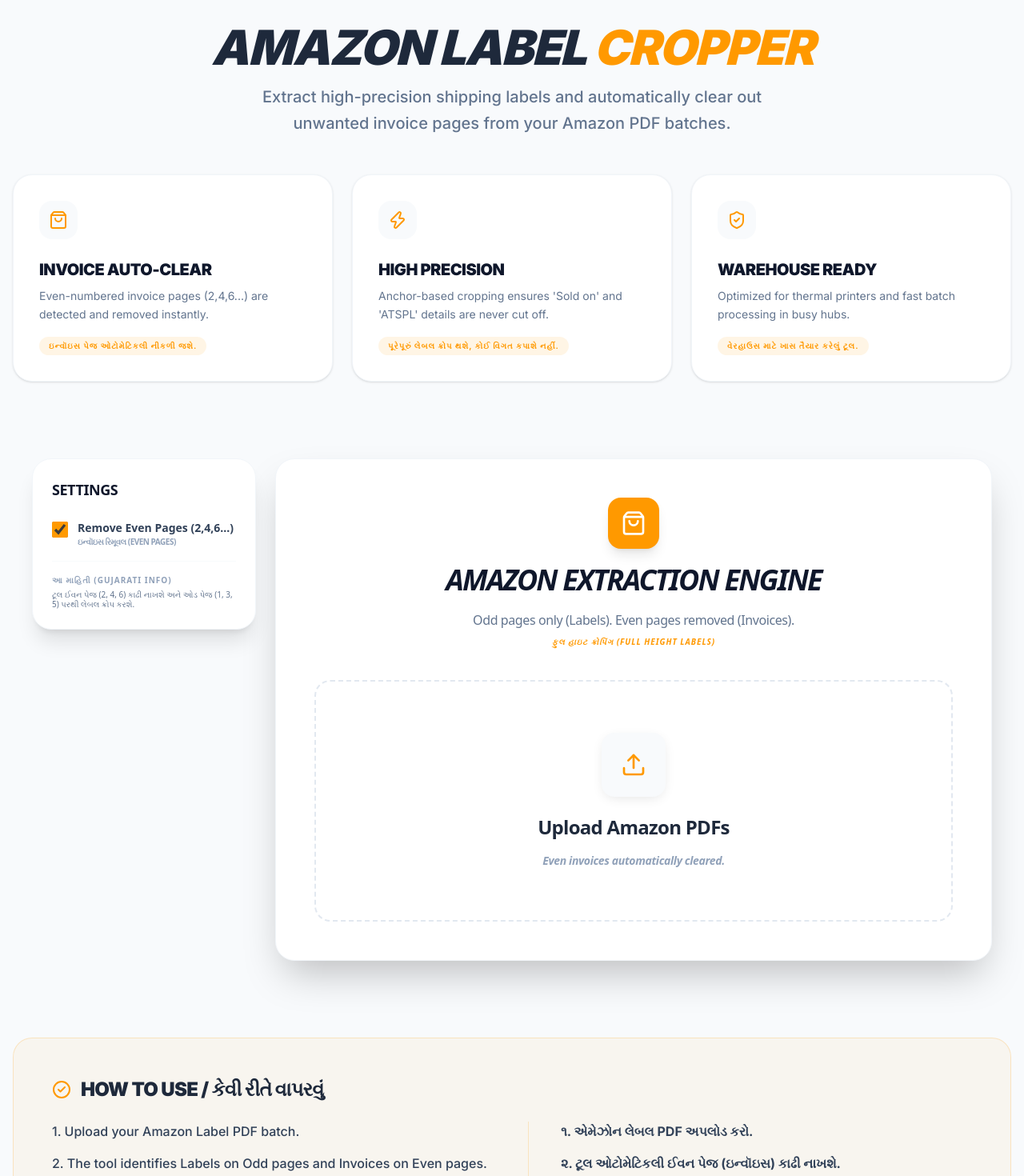
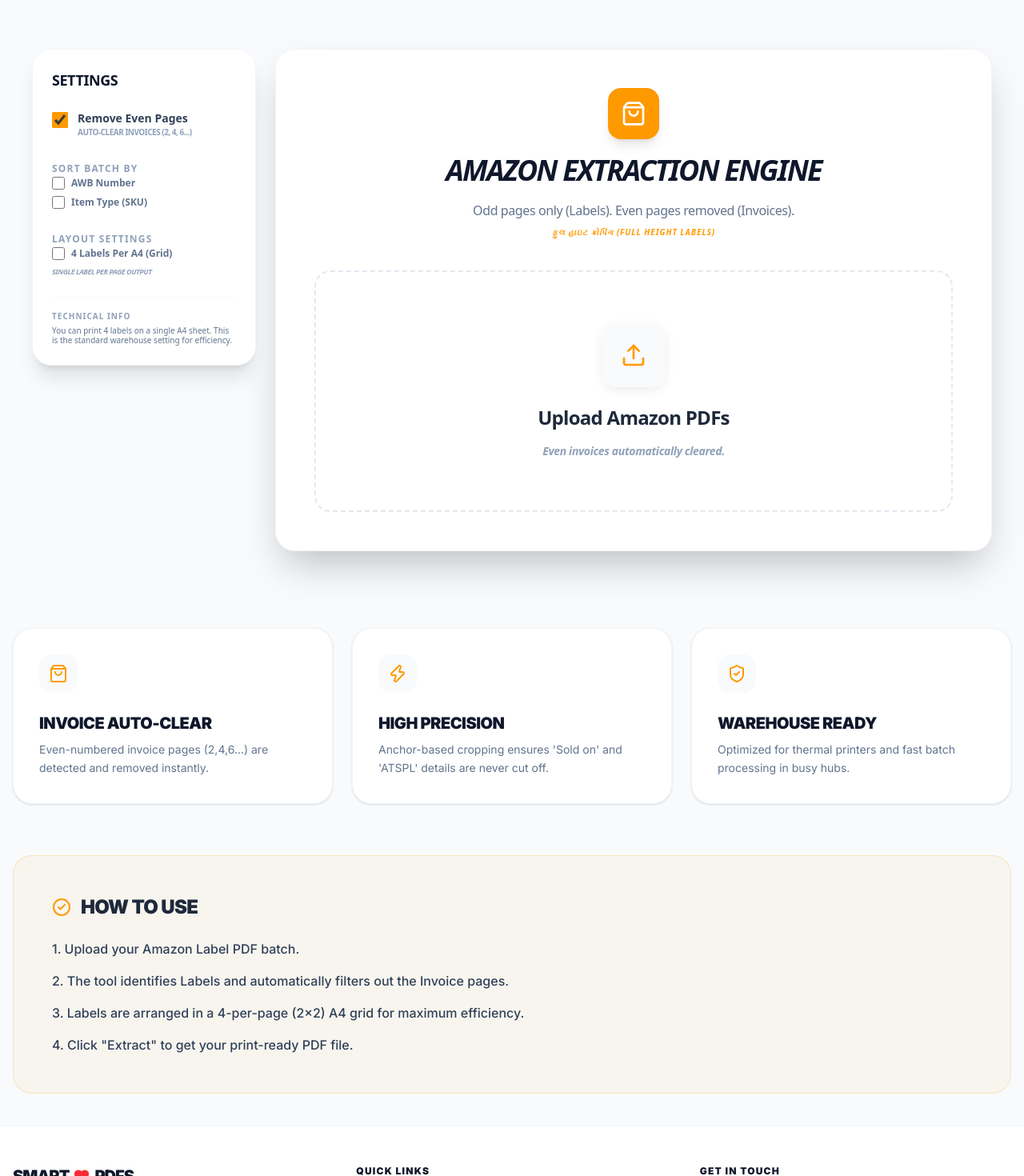
Before and after one commit to Hardik160998/PDF-Tools, a Next.js app: page /tool/amazon-cropper in a window 1280 px wide. Shown: the part 100-1570 px from the top of the page at 80% size. Built offline with nearby package versions, Linux system fonts and the light colour scheme.

Commit message:
feat: add PDF label cropping tools for Meesho, Amazon, and Flipkart marketplaces

```diff
--- a/src/app/tool/amazon-cropper/page.tsx
+++ b/src/app/tool/amazon-cropper/page.tsx
@@ -10,53 +10,38 @@
   return (
     <div className="min-h-screen bg-slate-50/50 dark:bg-slate-950">
       <div className="max-w-7xl mx-auto px-4 pt-10 sm:pt-16 pb-10">
-        <div className="text-center mb-12">
-          <h1 className="text-4xl sm:text-6xl font-black text-slate-900 dark:text-white uppercase tracking-tighter italic mb-4">
-            Amazon Label <span className="text-[#FF9900]">Cropper</span>
-          </h1>
-          <p className="text-slate-500 dark:text-slate-400 text-lg sm:text-xl font-medium max-w-2xl mx-auto leading-relaxed">
-            Extract high-precision shipping labels and automatically clear out unwanted invoice pages from your Amazon PDF batches.
-          </p>
-        </div>
+
+        {/* The Tool */}
+        <AmazonCropper id="amazon-main" />
 
         {/* Feature Grid */}
-        <div className="grid grid-cols-1 md:grid-cols-3 gap-6 mb-16">
+        <div className="grid grid-cols-1 md:grid-cols-3 gap-6 mt-16 mb-16">
           {[
-            { icon: ShoppingBag, title: "Invoice Auto-Clear", desc: "Even-numbered invoice pages (2,4,6...) are detected and removed instantly.", guj: "ઇન્વૉઇસ પેજ ઓટોમેટિકલી નીકળી જશે." },
-            { icon: Zap, title: "High Precision", desc: "Anchor-based cropping ensures 'Sold on' and 'ATSPL' details are never cut off.", guj: "પૂરેપૂરું લેબલ ક્રોપ થશે, કોઈ વિગત કપાશે નહીં." },
-            { icon: ShieldCheck, title: "Warehouse Ready", desc: "Optimized for thermal printers and fast batch processing in busy hubs.", guj: "વેરહાઉસ માટે ખાસ તૈયાર કરેલું ટૂલ." }
+            { icon: ShoppingBag, title: "Invoice Auto-Clear", desc: "Even-numbered invoice pages (2,4,6...) are detected and removed instantly." },
+            { icon: Zap, title: "High Precision", desc: "Anchor-based cropping ensures 'Sold on' and 'ATSPL' details are never cut off." },
+            { icon: ShieldCheck, title: "Warehouse Ready", desc: "Optimized for thermal printers and fast batch processing in busy hubs." }
           ].map((feat, i) => (
             <div key={i} className="bg-white dark:bg-slate-900 p-8 rounded-3xl border border-slate-100 dark:border-slate-800 shadow-sm hover:shadow-xl transition-all group">
               <div className="w-12 h-12 rounded-2xl bg-slate-50 dark:bg-slate-800 flex items-center justify-center mb-6 group-hover:scale-110 transition-transform">
                 <feat.icon className="text-[#FF9900]" size={24} />
               </div>
               <h3 className="text-xl font-black text-slate-900 dark:text-white uppercase tracking-tight mb-2">{feat.title}</h3>
-              <p className="text-slate-500 dark:text-slate-400 text-sm leading-relaxed mb-4">{feat.desc}</p>
-              <p className="text-[10px] font-bold text-[#FF9900] uppercase tracking-widest bg-[#FF9900]/10 px-3 py-1 rounded-full w-fit">{feat.guj}</p>
+              <p className="text-slate-500 dark:text-slate-400 text-sm leading-relaxed">{feat.desc}</p>
             </div>
           ))}
         </div>
 
-        {/* The Tool */}
-        <AmazonCropper id="amazon-main" />
-
         {/* Guidelines */}
-        <div className="mt-16 bg-[#FF9900]/5 dark:bg-[#FF9900]/10 border border-[#FF9900]/20 rounded-3xl p-8 sm:p-12">
+        <div className="bg-[#FF9900]/5 dark:bg-[#FF9900]/10 border border-[#FF9900]/20 rounded-3xl p-8 sm:p-12">
           <div className="flex items-center gap-3 mb-6">
             <CheckCircle2 className="text-[#FF9900]" />
-            <h2 className="text-2xl font-black text-slate-900 dark:text-white uppercase tracking-tight">How to use / કેવી રીતે વાપરવું</h2>
+            <h2 className="text-2xl font-black text-slate-900 dark:text-white uppercase tracking-tight">How to use</h2>
           </div>
-          <div className="grid grid-cols-1 sm:grid-cols-2 gap-10">
-            <div className="space-y-4">
-              <p className="text-slate-700 dark:text-slate-300 font-medium">1. Upload your Amazon Label PDF batch.</p>
-              <p className="text-slate-700 dark:text-slate-300 font-medium">2. The tool identifies Labels on Odd pages and Invoices on Even pages.</p>
-              <p className="text-slate-700 dark:text-slate-300 font-medium">3. Click "Extract" to get a clean, label-only PDF ready for printing.</p>
-            </div>
-            <div className="space-y-4 border-l-0 sm:border-l border-[#FF9900]/20 sm:pl-10">
-              <p className="text-slate-700 dark:text-slate-300 font-bold">૧. એમેઝોન લેબલ PDF અપલોડ કરો.</p>
-              <p className="text-slate-700 dark:text-slate-300 font-bold">૨. ટૂલ ઓટોમેટિકલી ઈવન પેજ (ઇન્વૉઇસ) કાઢી નાખશે.</p>
-              <p className="text-slate-700 dark:text-slate-300 font-bold">૩. "Extract" બટન દબાવીને ફક્ત લેબલ વાળી ફાઇલ ડાઉનલોડ કરો.</p>
-            </div>
+          <div className="space-y-4 max-w-3xl">
+            <p className="text-slate-700 dark:text-slate-300 font-medium">1. Upload your Amazon Label PDF batch.</p>
+            <p className="text-slate-700 dark:text-slate-300 font-medium">2. The tool identifies Labels and automatically filters out the Invoice pages.</p>
+            <p className="text-slate-700 dark:text-slate-300 font-medium">3. Labels are arranged in a 4-per-page (2x2) A4 grid for maximum efficiency.</p>
+            <p className="text-slate-700 dark:text-slate-300 font-medium">4. Click "Extract" to get your print-ready PDF file.</p>
           </div>
         </div>
       </div>
--- a/src/components/tools/AmazonCropper.tsx
+++ b/src/components/tools/AmazonCropper.tsx
@@ -22,7 +22,7 @@
 async function detectAmazonLabels(
   page: any,
   scale: number
-): Promise<{ labels: Array<{ bounds: CropBounds; awb: string; orderId: string }>; isInvoice: boolean }> {
+): Promise<{ labels: Array<{ bounds: CropBounds; awb: string; orderId: string; itemType: string }>; isInvoice: boolean }> {
   const viewport = page.getViewport({ scale });
   const content = await page.getTextContent();
   const items = content.items as any[];
@@ -42,7 +42,7 @@
   // If it's an invoice page but NO AWB is found, skip it
   if (isInvoicePage && awbItems.length === 0) return { labels: [], isInvoice: true };
 
-  const labels: Array<{ bounds: CropBounds; awb: string; orderId: string }> = [];
+  const labels: Array<{ bounds: CropBounds; awb: string; orderId: string; itemType: string }> = [];
 
   for (const awbItem of awbItems) {
     const awbText = awbItem.str.match(/AWB\s*([0-9]+)/i)?.[1] || '';
@@ -86,10 +86,43 @@
     // Calculate Y from top for the canvas crop
     const canvasY = Math.max(0, viewport.height - topPdfY * scale);
 
+    // Extract Item Type (SKU) - Improved Robustness
+    const itemTypeHeader = items.find(i => i.str.toUpperCase().includes('ITEM TYPE'));
+    let itemType = 'Unknown';
+    if (itemTypeHeader) {
+      const headerX = itemTypeHeader.transform[4];
+      const headerY = itemTypeHeader.transform[5];
+
+      // Strategy 1: Find item just below this header (within a 60pt vertical range)
+      let itemBelow = items.find(i =>
+        i.str.trim() !== '' &&
+        i.str !== itemTypeHeader.str &&
+        Math.abs(i.transform[4] - headerX) < 80 &&
+        (headerY - i.transform[5]) > 2 && (headerY - i.transform[5]) < 60
+      );
+
+      // Strategy 2: If not found, look for text in the same "cell" area
+      if (!itemBelow) {
+        itemBelow = items.find(i =>
+          i.str.trim() !== '' &&
+          i.str !== itemTypeHeader.str &&
+          Math.abs(i.transform[4] - headerX) < 120 &&
+          Math.abs(i.transform[5] - headerY) < 30
+        );
+      }
+
+      if (itemBelow) {
+        itemType = itemBelow.str.trim();
+        // Clean common prefixes if any
+        itemType = itemType.replace(/^[:\s-]+/, '');
+      }
+    }
+
     labels.push({
       bounds: { ...bounds, y: canvasY },
       awb: awbText,
-      orderId
+      orderId,
+      itemType
     });
   }
 
@@ -97,8 +130,9 @@
   if (labels.length === 0 && !isInvoicePage) {
     labels.push({
       bounds: { x: 0, y: 0, width: pageW, height: pageH },
-      awb: '',
-      orderId: ''
+      awb: 'N/A',
+      orderId: 'N/A',
+      itemType: 'Unknown'
     });
   }
 
@@ -112,6 +146,10 @@
   const [pdfUrl, setPdfUrl] = useState<string | null>(null);
   const [labelCount, setLabelCount] = useState(0);
   const [skipEvenPages, setSkipEvenPages] = useState(true);
+  const [sortByAwb, setSortByAwb] = useState(false);
+  const [sortBySku, setSortBySku] = useState(false);
+  const [useA4Grid, setUseA4Grid] = useState(false);
+  const [layout] = useState<'4'>('4');
   const [showSettings, setShowSettings] = useState(false);
   const inputRef = useRef<HTMLInputElement>(null);
 
@@ -130,57 +168,32 @@
     if (!files.length) return;
     setProcessing(true); setDone(false);
 
-    // Dynamic imports for browser-only libraries
     const { PDFDocument } = await import('pdf-lib');
     const pdfjsLib = await import('pdfjs-dist');
     pdfjsLib.GlobalWorkerOptions.workerSrc = '/workers/pdf.worker.min.mjs';
 
     const outDoc = await PDFDocument.create();
     let totalProcessed = 0;
+    const A4_WIDTH = 595.28;
+    const A4_HEIGHT = 841.89;
+    let currentPage: any = null;
+    let labelIdxOnPage = 0;
+
+    const allLabels: Array<{ pageIdx: number; srcDoc: any; data: any }> = [];
 
     for (const entry of files) {
       setFiles(prev => prev.map(f => f.id === entry.id ? { ...f, status: 'processing' } : f));
       try {
         const buf = await entry.file.arrayBuffer();
-
-        // Load for detection
         const pdfJsDoc = await pdfjsLib.getDocument({ data: buf.slice(0) }).promise;
-        // Load for vector cropping
         const srcDoc = await PDFDocument.load(buf);
 
         for (let p = 1; p <= pdfJsDoc.numPages; p++) {
           if (skipEvenPages && p % 2 === 0) continue;
-
           const pageJs = await pdfJsDoc.getPage(p);
-          const { labels, isInvoice } = await detectAmazonLabels(pageJs, 1); // Detection at scale 1 is fine for text
-
+          const { labels, isInvoice } = await detectAmazonLabels(pageJs, 1);
           if (labels.length > 0 && !isInvoice) {
-            for (const label of labels) {
-              const { bounds } = label;
-              // Bounds are now in PDF points
-
-              // Copy the original page to maintain vector quality
-              const [copiedPage] = await outDoc.copyPages(srcDoc, [p - 1]);
-
-              // Apply vector crop
-              // bounds.y is currently distance from top in our logic, let's fix it for PDF-Lib (bottom-up)
-              const pageH = copiedPage.getHeight();
-              const pageW = copiedPage.getWidth();
-
-              // PDF coordinates are bottom-up
-              // Our bounds.y was (pageH - topPdfY * scale) -> with scale 1 it's (pageH - topPdfY)
-              // So top edge = pageH - bounds.y, bottom edge = top edge - bounds.height
-              const topEdge = pageH - bounds.y;
-              const bottomEdge = topEdge - bounds.height;
-              const leftEdge = bounds.x;
-              const rightEdge = leftEdge + bounds.width;
-
-              copiedPage.setMediaBox(leftEdge, bottomEdge, rightEdge, topEdge);
-              copiedPage.setCropBox(leftEdge, bottomEdge, rightEdge, topEdge);
-
-              outDoc.addPage(copiedPage);
-              totalProcessed++;
-            }
+            labels.forEach(l => allLabels.push({ pageIdx: p - 1, srcDoc, data: l }));
           }
         }
         setFiles(prev => prev.map(f => f.id === entry.id ? { ...f, status: 'done', pageCount: pdfJsDoc.numPages } : f));
@@ -188,6 +201,73 @@
         console.error(err);
         setFiles(prev => prev.map(f => f.id === entry.id ? { ...f, status: 'error' } : f));
       }
+    }
+
+    // Apply Sorting (Multi-level if both enabled)
+    allLabels.sort((a, b) => {
+      // 1. Primary Sort: Item Type (SKU)
+      if (sortBySku) {
+        const skuCmp = a.data.itemType.localeCompare(b.data.itemType);
+        if (skuCmp !== 0) return skuCmp;
+      }
+      // 2. Secondary Sort: AWB Number
+      if (sortByAwb) {
+        return a.data.awb.localeCompare(b.data.awb, undefined, { numeric: true });
+      }
+      return 0;
+    });
+
+    // Process sorted labels into output
+    for (const labelObj of allLabels) {
+      const { data, srcDoc, pageIdx } = labelObj;
+      const { bounds } = data;
+      const [embeddedPage] = await outDoc.embedPages([srcDoc.getPages()[pageIdx]]);
+
+      if (useA4Grid) {
+        const maxLabels = 4;
+        if (!currentPage || labelIdxOnPage >= maxLabels) {
+          currentPage = outDoc.addPage([A4_WIDTH, A4_HEIGHT]);
+          labelIdxOnPage = 0;
+        }
+
+        let targetW = (A4_WIDTH / 2) - 30;
+        let targetH = (A4_HEIGHT / 2) - 30;
+        let targetX = (labelIdxOnPage % 2 === 0) ? 20 : (A4_WIDTH / 2) + 10;
+        let targetY = (labelIdxOnPage < 2) ? (A4_HEIGHT / 2) + 15 : 15;
+
+        const scaleX = targetW / bounds.width;
+        const scaleY = targetH / bounds.height;
+        const finalScale = Math.min(scaleX, scaleY, 1.2);
+
+        const drawW = bounds.width * finalScale;
+        const drawH = bounds.height * finalScale;
+        const offsetX = targetX + (targetW - drawW) / 2;
+        const offsetY = targetY + (targetH - drawH) / 2;
+
+        const srcPageH = srcDoc.getPages()[pageIdx].getHeight();
+        const clipBottom = srcPageH - (bounds.y + bounds.height);
+        const clipTop = srcPageH - bounds.y;
+        const clipLeft = bounds.x;
+        const clipRight = bounds.x + bounds.width;
+
+        currentPage.drawPage(embeddedPage, {
+          x: offsetX, y: offsetY, width: drawW, height: drawH,
+          left: clipLeft, bottom: clipBottom, right: clipRight, top: clipTop,
+        });
+
+        labelIdxOnPage++;
+      } else {
+        // Standard single page output
+        const labelPage = outDoc.addPage([bounds.width, bounds.height]);
+        labelPage.drawPage(embeddedPage, {
+          x: 0, y: 0, width: bounds.width, height: bounds.height,
+          left: bounds.x,
+          bottom: srcDoc.getPages()[pageIdx].getHeight() - (bounds.y + bounds.height),
+          right: bounds.x + bounds.width,
+          top: srcDoc.getPages()[pageIdx].getHeight() - bounds.y,
+        });
+      }
+      totalProcessed++;
     }
 
     const pdfBytes = await outDoc.save();
@@ -211,17 +291,61 @@
 
           <div className={`${showSettings ? 'block' : 'hidden'} lg:block p-6`}>
             <h3 className="hidden lg:block text-lg font-black text-slate-900 dark:text-white mb-6 uppercase tracking-tight text-left">Settings</h3>
-            <div className="space-y-4 text-left">
+            <div className="space-y-6 text-left">
               <label className="flex items-start gap-3 cursor-pointer group">
                 <input type="checkbox" checked={skipEvenPages} onChange={e => setSkipEvenPages(e.target.checked)} className="w-5 h-5 mt-0.5 rounded border-slate-300 text-[#FF9900]" style={{ accentColor: ACCENT }} />
                 <div className="flex flex-col">
-                  <span className="text-sm font-bold text-slate-700 dark:text-slate-200 group-hover:text-[#FF9900]">Remove Even Pages (2,4,6...)</span>
-                  <span className="text-[10px] text-slate-400 font-bold uppercase tracking-tighter">ઇન્વૉઇસ રિમૂવલ (Even Pages)</span>
+                  <span className="text-sm font-bold text-slate-700 dark:text-slate-200 group-hover:text-[#FF9900]">Remove Even Pages</span>
+                  <span className="text-[10px] text-slate-400 font-bold uppercase tracking-tighter">Auto-clear invoices (2, 4, 6...)</span>
                 </div>
               </label>
+
+              <div className="space-y-3">
+                <span className="text-xs font-black text-slate-400 uppercase tracking-widest">Sort Batch By</span>
+                <div className="flex flex-col gap-2">
+                  <label className="flex items-center gap-2 cursor-pointer group">
+                    <input
+                      type="checkbox"
+                      checked={sortByAwb}
+                      onChange={() => setSortByAwb(!sortByAwb)}
+                      className="w-4 h-4 rounded border-slate-300 text-[#FF9900]"
+                      style={{ accentColor: ACCENT }}
+                    />
+                    <span className={`text-xs font-bold transition-colors ${sortByAwb ? 'text-[#FF9900]' : 'text-slate-500 group-hover:text-slate-700'}`}>AWB Number</span>
+                  </label>
+                  <label className="flex items-center gap-2 cursor-pointer group">
+                    <input
+                      type="checkbox"
+                      checked={sortBySku}
+                      onChange={() => setSortBySku(!sortBySku)}
+                      className="w-4 h-4 rounded border-slate-300 text-[#FF9900]"
+                      style={{ accentColor: ACCENT }}
+                    />
+                    <span className={`text-xs font-bold transition-colors ${sortBySku ? 'text-[#FF9900]' : 'text-slate-500 group-hover:text-slate-700'}`}>Item Type (SKU)</span>
+                  </label>
+                </div>
+              </div>
+
+              <div className="space-y-2">
+                <span className="text-xs font-black text-slate-400 uppercase tracking-widest">Layout Settings</span>
+                <label className="flex items-center gap-2 cursor-pointer group">
+                  <input
+                    type="checkbox"
+                    checked={useA4Grid}
+                    onChange={() => setUseA4Grid(!useA4Grid)}
+                    className="w-4 h-4 rounded border-slate-300 text-[#FF9900]"
+                    style={{ accentColor: ACCENT }}
+                  />
+                  <span className={`text-xs font-bold transition-colors ${useA4Grid ? 'text-[#FF9900]' : 'text-slate-500 group-hover:text-slate-700'}`}>4 Labels Per A4 (Grid)</span>
+                </label>
+                <p className="text-[9px] text-slate-400 font-bold italic uppercase tracking-tighter mt-1">
+                  {useA4Grid ? 'Optimal 2x2 Warehouse Grid enabled' : 'Single label per page output'}
+                </p>
+              </div>
+
               <div className="pt-4 border-t border-slate-50 dark:border-slate-700 text-left">
-                <p className="text-[10px] font-black text-slate-400 uppercase tracking-widest mb-1">આ માહિતી (Gujarati Info)</p>
-                <p className="text-[10px] text-slate-500 font-medium leading-tight">ટૂલ ઈવન પેજ (2, 4, 6) કાઢી નાખશે અને ઓડ પેજ (1, 3, 5) પરથી લેબલ ક્રોપ કરશે.</p>
+                <p className="text-[10px] font-black text-slate-400 uppercase tracking-widest mb-1">Technical Info</p>
+                <p className="text-[10px] text-slate-500 font-medium leading-tight">You can print 4 labels on a single A4 sheet. This is the standard warehouse setting for efficiency.</p>
               </div>
             </div>
           </div>
@@ -261,7 +385,7 @@
               <div className="p-10 rounded-full bg-green-100 dark:bg-green-500/20 text-green-500 inline-block"><CheckCircle2 size={64} /></div>
               <h3 className="text-3xl font-black text-slate-900 dark:text-white uppercase tracking-tight">{labelCount} Labels Extracted</h3>
               <p className="text-slate-500 font-medium -mt-4 italic font-bold text-sm leading-relaxed text-center">
-                Odd pages preserved. Even invoice pages removed.<br/>
+                Odd pages preserved. Even invoice pages removed.<br />
                 બધા ઓડ પેજ રાખવામાં આવ્યા છે અને ઈવન પેજ કાઢી નાખ્યા છે.
               </p>
               <a href={pdfUrl!} download="amazon_labels_ready.pdf" className="block py-5 text-white rounded-2xl text-2xl font-black shadow-xl hover:scale-[1.02] transition-all uppercase tracking-tighter" style={{ background: ACCENT }}><Download size={24} className="inline mr-2" /> Download Final PDF</a>
--- a/src/components/tools/FlipkartCropper.tsx
+++ b/src/components/tools/FlipkartCropper.tsx
@@ -329,12 +329,12 @@
   const [keepInvoice, setKeepInvoice] = useState(false);
   const [sortByAwb, setSortByAwb] = useState(false);
   const [sortBySeller, setSortBySeller] = useState(false);
-  const [sortBySku, setSortBySku] = useState(true);
-  const [sortByQty, setSortByQty] = useState(true);
+  const [sortBySku, setSortBySku] = useState(false);
+  const [sortByQty, setSortByQty] = useState(false);
   const [labelsPerA4, setLabelsPerA4] = useState(false);
-  const [highlightSku, setHighlightSku] = useState(true);
-  const [multiOrderAtBottom, setMultiOrderAtBottom] = useState(true);
-  const [fallbackAtBottom, setFallbackAtBottom] = useState(true);
+  const [highlightSku, setHighlightSku] = useState(false);
+  const [multiOrderAtBottom, setMultiOrderAtBottom] = useState(false);
+  const [fallbackAtBottom, setFallbackAtBottom] = useState(false);
   const [showSettings, setShowSettings] = useState(false);
   const inputRef = useRef<HTMLInputElement>(null);
 
--- a/src/components/tools/MeeshoCropLabel.tsx
+++ b/src/components/tools/MeeshoCropLabel.tsx
@@ -211,11 +211,11 @@
   const [labelCount, setLabelCount] = useState(0);
   const [sortBySeller, setSortBySeller] = useState(false);
   const [sortByCourier, setSortByCourier] = useState(false);
-  const [sortBySku, setSortBySku] = useState(true);
-  const [sortByQty, setSortByQty] = useState(true);
+  const [sortBySku, setSortBySku] = useState(false);
+  const [sortByQty, setSortByQty] = useState(false);
   const [labelsPerA4, setLabelsPerA4] = useState(false);
-  const [highlightSku, setHighlightSku] = useState(true);
-  const [multiOrderAtBottom, setMultiOrderAtBottom] = useState(true);
+  const [highlightSku, setHighlightSku] = useState(false);
+  const [multiOrderAtBottom, setMultiOrderAtBottom] = useState(false);
   const [splitByCourier, setSplitByCourier] = useState(false);
   const [exportMetadata, setExportMetadata] = useState(false);
   const [showSettings, setShowSettings] = useState(false);
--- a/src/components/tools/MeeshoCropper.tsx
+++ b/src/components/tools/MeeshoCropper.tsx
@@ -202,10 +202,10 @@
   const [labelCount, setLabelCount] = useState(0);
   const [sortBySeller, setSortBySeller] = useState(false);
   const [sortByCourier, setSortByCourier] = useState(false);
-  const [sortBySku, setSortBySku] = useState(true);
-  const [sortByQty, setSortByQty] = useState(true);
-  const [highlightSku, setHighlightSku] = useState(true);
-  const [multiOrderAtBottom, setMultiOrderAtBottom] = useState(true);
+  const [sortBySku, setSortBySku] = useState(false);
+  const [sortByQty, setSortByQty] = useState(false);
+  const [highlightSku, setHighlightSku] = useState(false);
+  const [multiOrderAtBottom, setMultiOrderAtBottom] = useState(false);
   const [splitByCourier, setSplitByCourier] = useState(false);
   const [exportMetadata, setExportMetadata] = useState(false);
   const [showSettings, setShowSettings] = useState(false);
```
